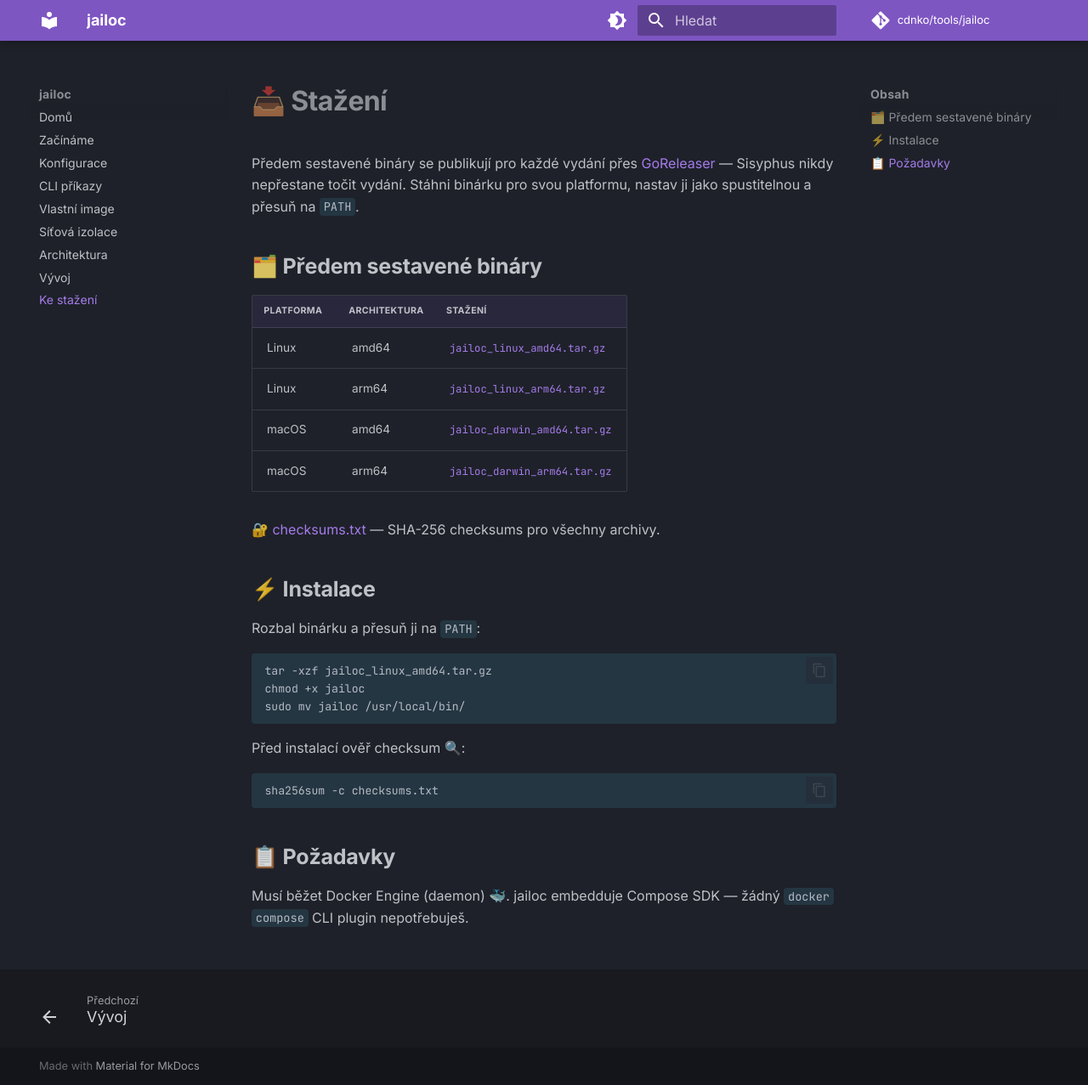
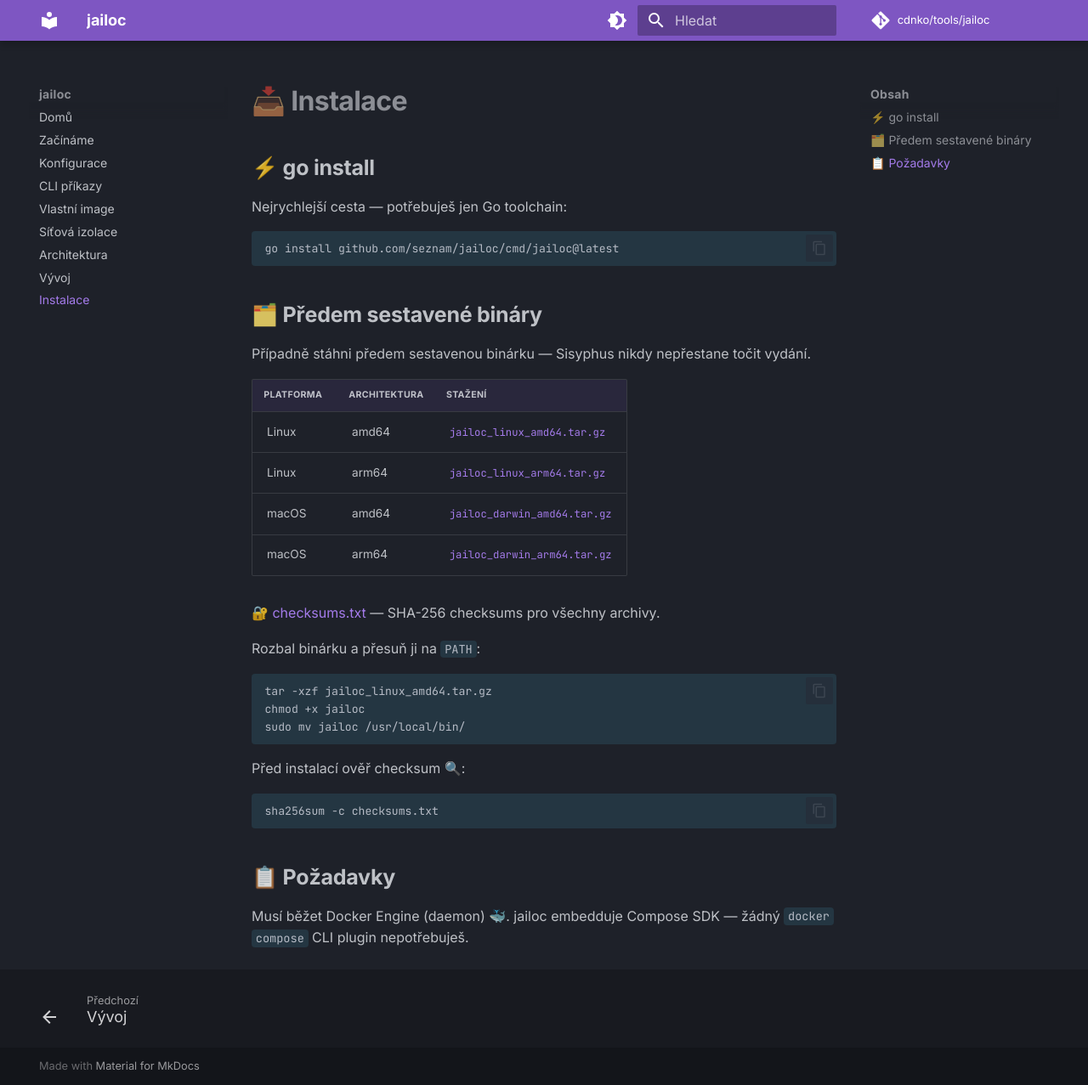
Before and after one commit to seznam/jailoc, an MkDocs documentation site: the page built from docs/downloads.md, in a window 1280 px wide and 1277 px high. Shown: the whole window at 85% size. Built offline with MkDocs 1.6.1 and Material for MkDocs 9.7.7, drawn with Linux system fonts in a browser that asks for light colours; comment, search, counter and statistics services are not loaded.

Commit message:
docs: rename Downloads to Instalace, add go install as primary option

````diff
--- a/docs/downloads.md
+++ b/docs/downloads.md
@@ -1,9 +1,16 @@
-# 📥 Stažení
+# 📥 Instalace
 
-Předem sestavené bináry se publikují pro každé vydání přes [GoReleaser](https://goreleaser.com/) — Sisyphus nikdy nepřestane točit vydání.
-Stáhni binárku pro svou platformu, nastav ji jako spustitelnou a přesuň na `PATH`.
+## ⚡ go install
+
+Nejrychlejší cesta — potřebuješ jen Go toolchain:
+
+```bash
+go install github.com/seznam/jailoc/cmd/jailoc@latest
+```
 
 ## 🗂️ Předem sestavené bináry
+
+Případně stáhni předem sestavenou binárku — Sisyphus nikdy nepřestane točit vydání.
 
 | Platforma | Architektura | Stažení |
 |-----------|-------------|---------|
--- a/mkdocs.yml
+++ b/mkdocs.yml
@@ -44,4 +44,4 @@
   - Síťová izolace: network-isolation.md
   - Architektura: architecture.md
   - Vývoj: development.md
-  - Ke stažení: downloads.md
+  - Instalace: downloads.md
````
Also changed, not shown: other parts of docs/downloads.md (+0 -2 lines).
